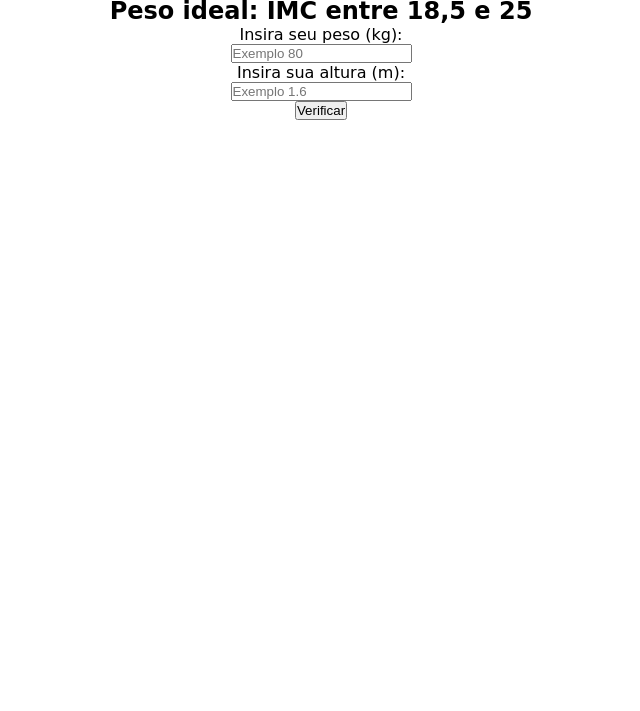
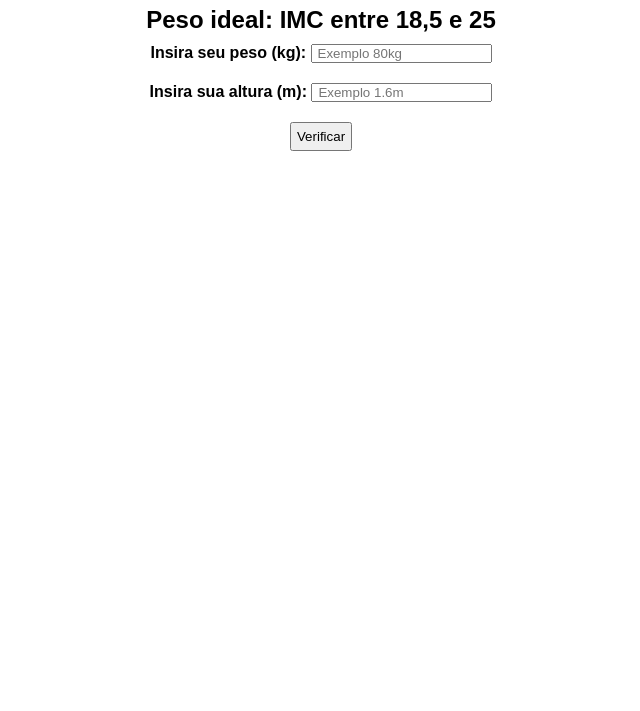
Before and after one commit to Guiilhermecosta/IMC, a plain HTML site: page index.html in a window 1280 px wide. Shown: the part 89-800 px from the top of the page, without its empty margins (319-959 px from the left). Drawn offline with Linux system fonts and the light colour scheme; a web font is replaced by a local one.

Commit message:
atualizações no projeto

```diff
--- a/estilo/style.css
+++ b/estilo/style.css
@@ -6,8 +6,22 @@
 *{margin: auto; padding: 0;}
 
 body{
-    font-family: 'Rubik Wet Paint', cursive;
+    font-family: Arial, Helvetica, sans-serif;
+    font-weight: bold;
     display: flex;
     flex-flow:  column nowrap;
     padding: 20px;
 }
+h2 {
+    margin-bottom: 10px;
+}
+p {
+    margin-bottom: 20px;
+}
+p input {
+    text-indent: 5px;
+}
+button{
+
+    padding: 5px;
+}
--- a/index.html
+++ b/index.html
@@ -11,12 +11,10 @@
     <h1>Calcular o IMC</h1>
       <h2>Descubra se você está no peso ideal!</h2>
       <h2>Peso ideal: IMC entre 18,5 e 25</h2>
-      <p>Insira seu peso (kg):</p>
+      <p>Insira seu peso (kg): <input id="peso" type="number" placeholder="Exemplo 80kg"></p>
 
-      <input id="peso" type="number" placeholder="Exemplo 80">
-      <p>Insira sua altura (m):</p>
+      <p>Insira sua altura (m): <input id="altura" type="number" placeholder="Exemplo 1.6m"></p>
 
-      <input id="altura" type="number" placeholder="Exemplo 1.6">
       <button onclick="verificar()">Verificar</button>
       <h2 id="resultado"></h2>
 
--- a/javaScript/script.js
+++ b/javaScript/script.js
@@ -5,4 +5,8 @@ function verificar() {
     var imc = peso / altura ** 2;
     var imc2 = imc.toFixed(2);
     res.innerHTML = "imc: " + imc2;
+    if (altura == 0 || peso == 0) {
+      alert("Adicione valores!")
+      res.innerHTML = ""
+    }
   }
```
